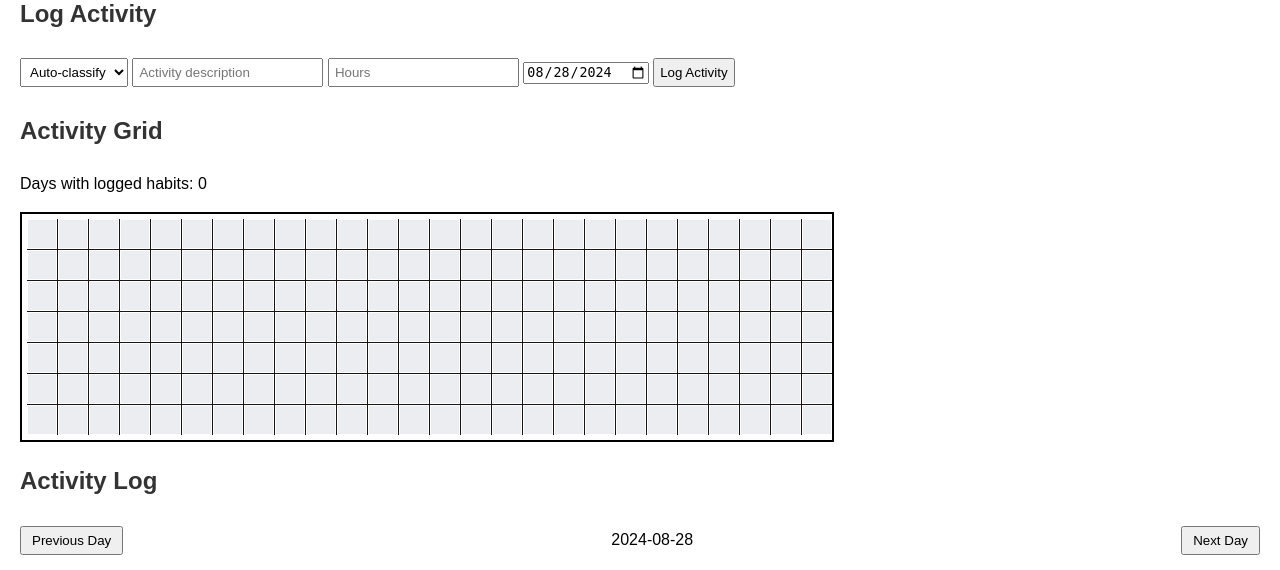
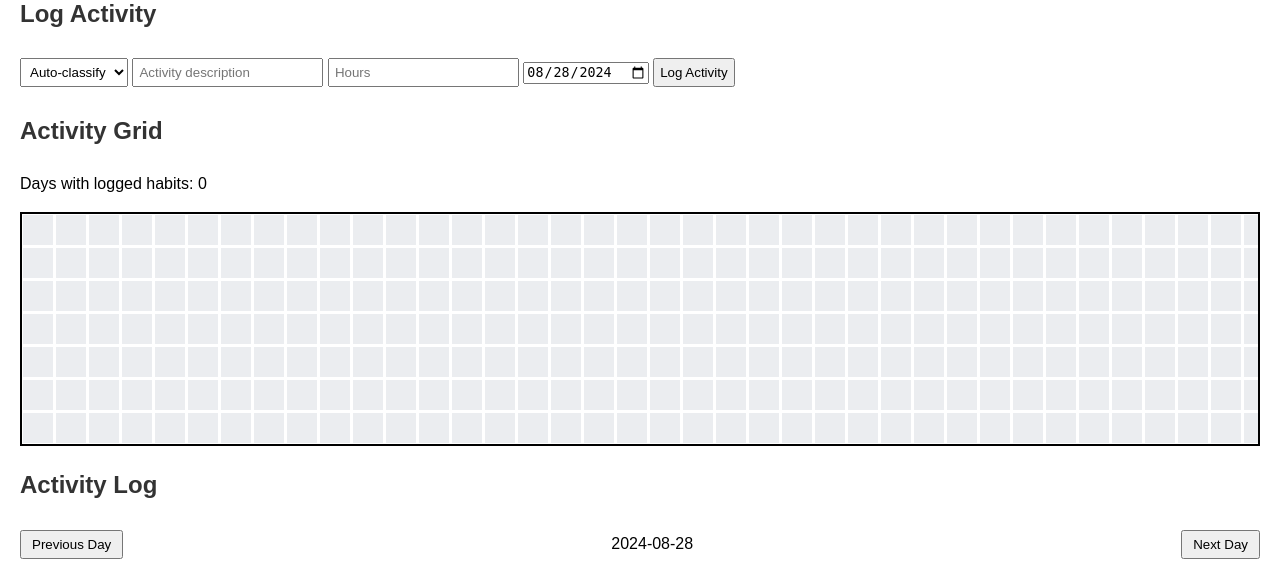
Before and after one commit to kailashgopalan/gh_activities, a Flask app: page / in a window 1280 px wide. Shown: the part 360-930 px from the top of the page. Run offline with Flask 2, Linux system fonts and the light colour scheme; the visitor is signed in with stand-in values (Sample User, id 1); data that the repository does not hold is empty.

Commit message:
tool tip position

```diff
--- a/static/css/styles.css
+++ b/static/css/styles.css
@@ -182,12 +182,9 @@ canvas {
 /* Existing styles */
 
 .activity-grid-container {
-    border: 1px solid #ccc;
-    padding: 5px;
-    margin: 10px 0;
+    border: 2px solid black;
     overflow-x: auto;
-    width: 100%;
-    max-width: 800px; /* Adjust this value as needed */
+    margin-bottom: 20px;
 }
 
 .activity-grid {
@@ -195,19 +192,12 @@ canvas {
     grid-template-columns: repeat(53, 1fr);
     gap: 1px;
     min-width: 1060px; /* 53 cells * (15px width + 1px gap) */
-    background-color: #161414;
 }
 
 .activity-cell {
-    width: 9px; /* Reduced from 10px to account for borders */
-    height: 9px; /* Reduced from 10px to account for borders */
+    width: 15px;
+    height: 15px;
     border: 1px solid #ccc;
-    background-color: #ebedf0;
-    display: inline-block;
-    margin: 0;
-    padding: 0;
-    box-sizing: border-box;
-    border:1px solid #100f0f; /* Thinner border to maintain overall size */
 }
 
 .activity-cell:hover {
@@ -219,14 +209,11 @@ canvas {
 
 .tooltip {
     position: fixed;
-    background-color: #f9f9f9;
-    border: 2px solid #333;
+    background-color: #fff;
+    border: 1px solid #333;
     padding: 10px;
-    border-radius: 6px;
-    font-size: 6px;
     display: none;
     z-index: 1000;
-    box-shadow: 0 4px 8px rgba(0,0,0,0.15);
-    color: #333;
+    box-shadow: 0 2px 5px rgba(0,0,0,0.2);
     max-width: 300px;
 }
--- a/static/js/main.js
+++ b/static/js/main.js
@@ -176,15 +176,8 @@ function createActivityGrid(gridData) {
             const rect = e.target.getBoundingClientRect();
             const gridRect = grid.getBoundingClientRect();
 
-            let left = rect.left - gridRect.left + grid.scrollLeft;
-            let top = rect.bottom - gridRect.top + grid.scrollTop + 5;
-
-            if (left + 220 > gridRect.width) {
-                left = gridRect.width - 225;
-            }
-
-            tooltip.style.left = `${left}px`;
-            tooltip.style.top = `${top}px`;
+            tooltip.style.left = `${rect.left}px`;
+            tooltip.style.top = `${gridRect.bottom + window.scrollY + 10}px`; // Position below the grid
 
             const habitSummary = day.summary.reduce((acc, activity) => {
                 const [habit, hours] = activity.split(': ');
@@ -193,6 +186,7 @@ function createActivityGrid(gridData) {
             }, {});
 
             let tooltipContent = `<strong>${day.date}</strong><br>Total Hours: ${day.hours.toFixed(1)}<br><br>`;
+
             for (const [habit, hours] of Object.entries(habitSummary)) {
                 tooltipContent += `${habit}: ${hours.toFixed(1)} hours<br>`;
             }
```
